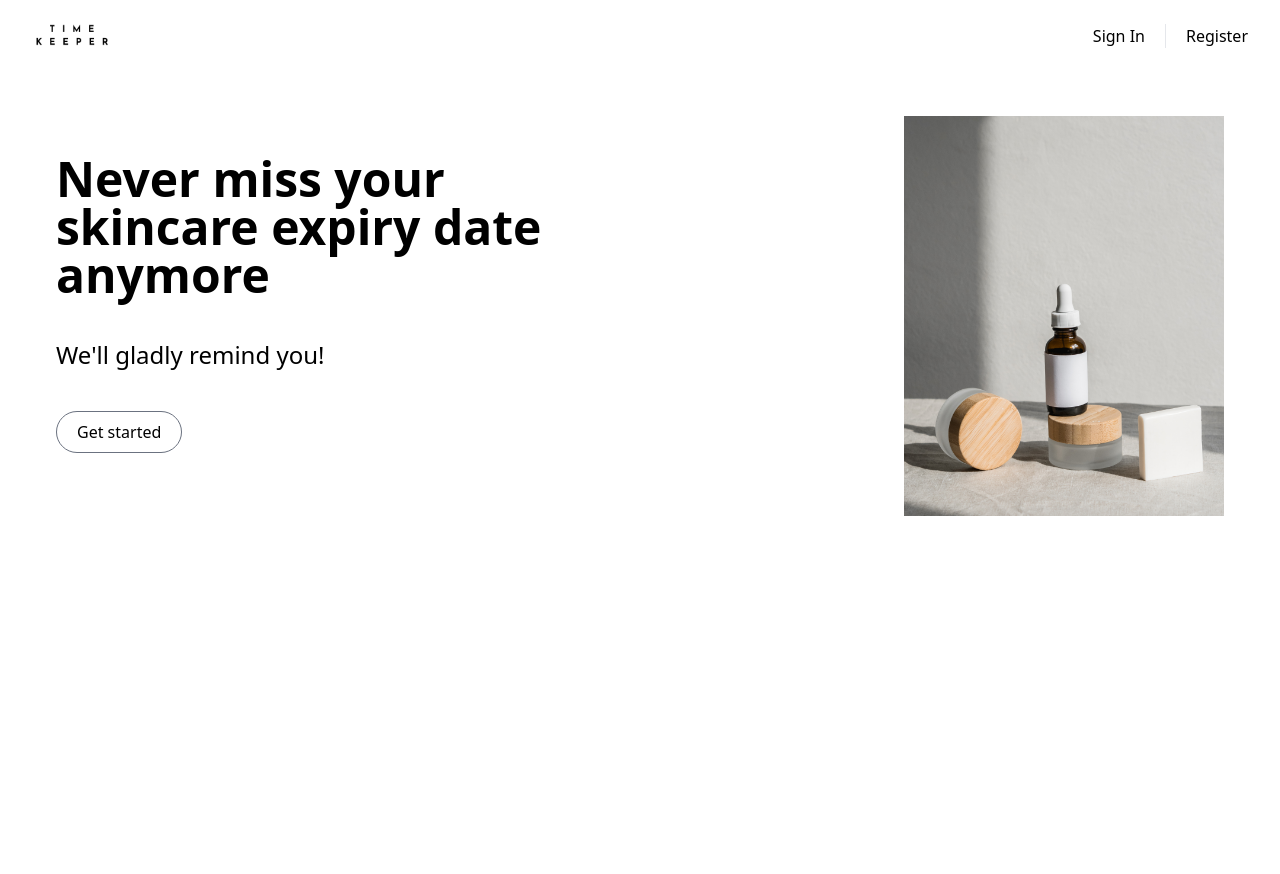
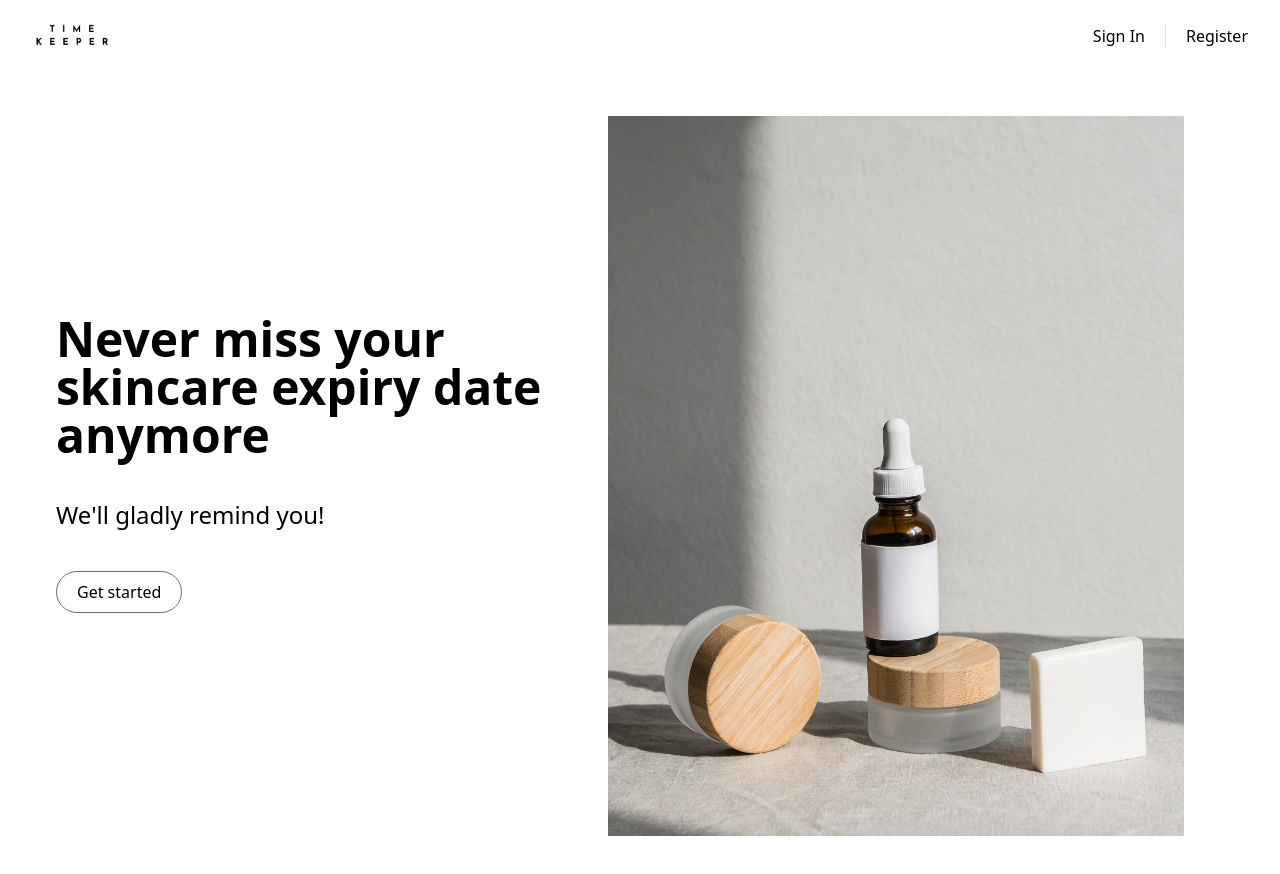
Before and after one commit to bihabihi/timekeeper, a React (Vite) app: page / in a window 1280 px wide. Shown: the top 874 px of the page. Before the commit the page ends 800 px from the top, so only its background shows below. Built offline with nearby package versions, Linux system fonts and the light colour scheme.

Commit message:
adjust home photo to mobile device

```diff
--- a/src/pages/Home.jsx
+++ b/src/pages/Home.jsx
@@ -6,7 +6,7 @@ const Home = () => {
       <header className='flex justify-between items-center'>
         <div className="flex justify-between items-center">
           <Link to="/">
-            <img className="ml-4 mt-4 mx-auto md:mt-0 w-20 h-auto hover:shadow-lg hover:shadow-gray-300" src="/timekeeper.png" alt="image description"></img>
+            <img className="ml-4 w-20 h-auto hover:shadow-lg hover:shadow-gray-300" src="/timekeeper.png" alt="image description"></img>
           </Link>
         </div>
 
@@ -26,8 +26,8 @@ const Home = () => {
             <button className="hover:bg-black hover:text-white mt-10 mb-6 leading-10 border-gray-500 border px-5 rounded-full">Get started</button>
           </a>
         </div>
-        <div>
-          <img className="h-auto max-w-xs ml-10" src="/skincare2.png" alt="image description"></img>
+        <div className="flex justify-center mt-5 md:mt-0">
+          <img className="h-auto max-w-xs sm:max-w-sm md:max-w-md lg:max-w-lg xl:max-w-xl mx-4 sm:mx-8 md:mx-10" src="/skincare2.png" alt="image description"></img>
         </div>
       </div>
     </div>
```
